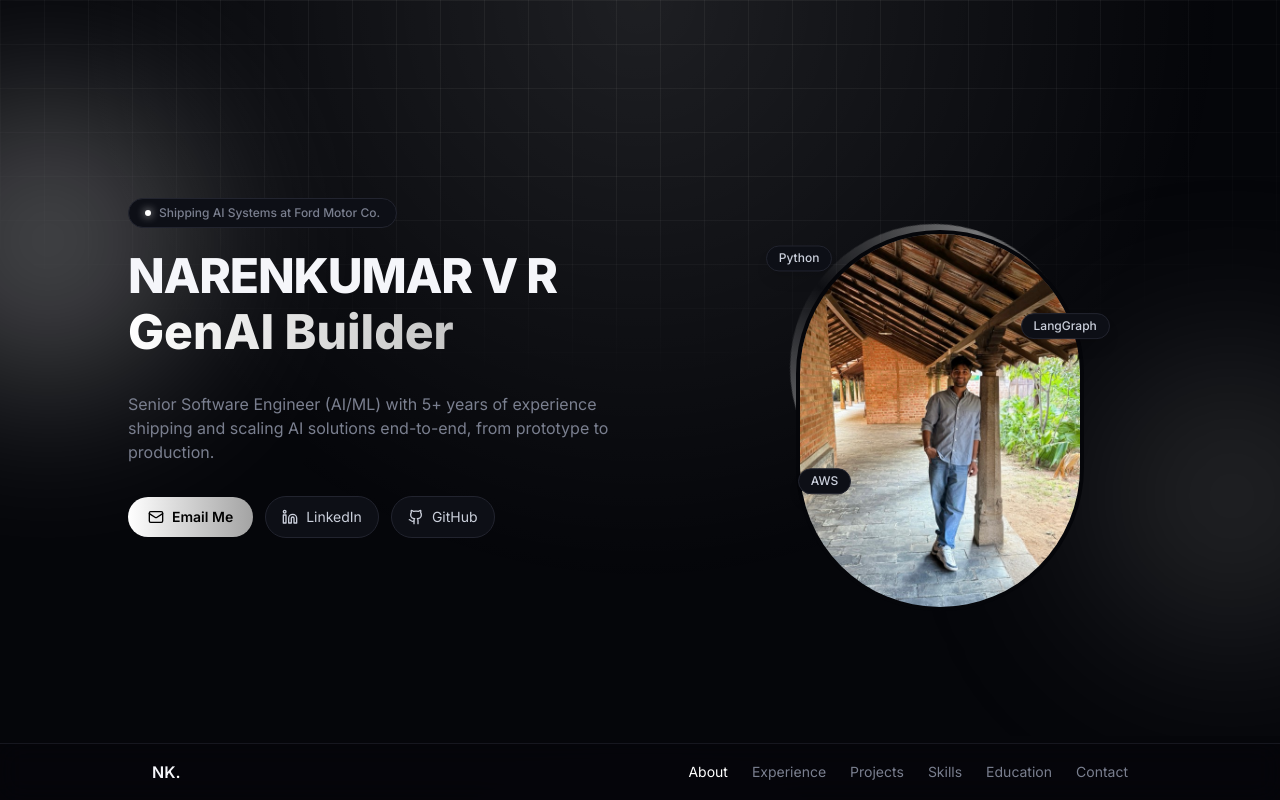
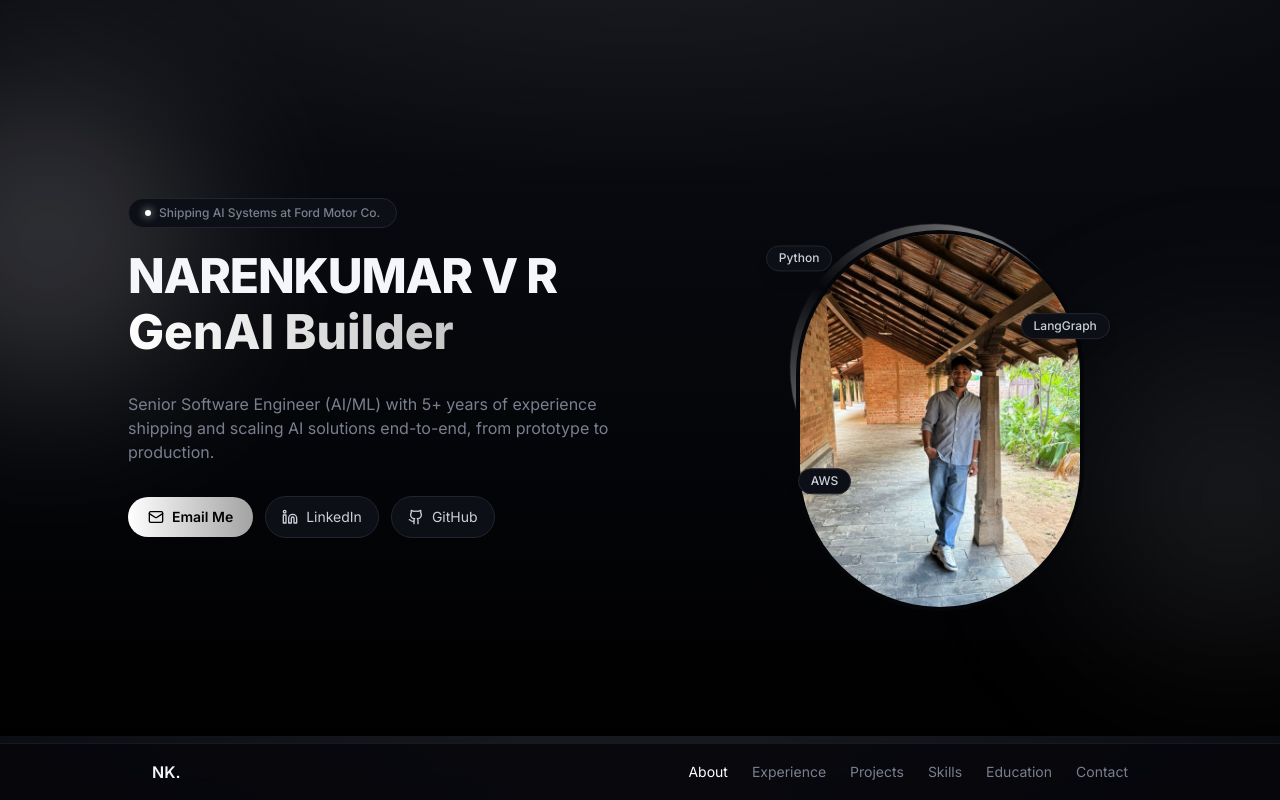
Before and after one commit to vrnarenkumar/know-naren, a React (Vite) app: page / in a window 1280 px wide. Built offline with nearby package versions, Linux system fonts and the light colour scheme.

Commit message:
style: replace grid pattern background with a smooth black gradient across all slides

```diff
--- a/src/App.tsx
+++ b/src/App.tsx
@@ -20,7 +20,7 @@ function App() {
 
         <section
           id="about"
-          className="relative flex min-h-[calc(100vh-4rem)] w-full snap-start snap-always flex-col justify-center overflow-hidden"
+          className="bg-hero-gradient relative flex min-h-[calc(100vh-4rem)] w-full snap-start snap-always flex-col justify-center overflow-hidden"
         >
           <motion.div
             animate={{ opacity: [0.3, 0.6, 0.3], scale: [1, 1.15, 1] }}
--- a/src/components/Footer.tsx
+++ b/src/components/Footer.tsx
@@ -8,7 +8,7 @@ export default function Footer() {
   return (
     <footer
       id="contact"
-      className="relative flex min-h-[calc(100vh-4rem)] w-full snap-start snap-always flex-col items-center justify-center overflow-hidden border-t border-border px-6 text-center"
+      className="bg-hero-gradient relative flex min-h-[calc(100vh-4rem)] w-full snap-start snap-always flex-col items-center justify-center overflow-hidden border-t border-border px-6 text-center"
     >
       <motion.div
         animate={{ opacity: [0.3, 0.6, 0.3], scale: [1, 1.15, 1] }}
--- a/src/components/Hero.tsx
+++ b/src/components/Hero.tsx
@@ -23,11 +23,10 @@ export default function Hero() {
   return (
     <section
       id="hero"
-      className="bg-glow relative flex min-h-[calc(100vh-4rem)] w-full snap-start snap-always items-center overflow-hidden px-6"
+      className="bg-hero-gradient relative flex min-h-[calc(100vh-4rem)] w-full snap-start snap-always items-center overflow-hidden px-6"
     >
-      <div className="bg-grid absolute inset-0" />
-      <div className="glow-orb -left-24 top-24 h-72 w-72 bg-accent/30" />
-      <div className="glow-orb -right-24 bottom-24 h-72 w-72 bg-accent-2/20" />
+      <div className="glow-orb -left-24 top-24 h-72 w-72 bg-accent/20" />
+      <div className="glow-orb -right-24 bottom-24 h-72 w-72 bg-accent-2/15" />
 
       <div className="relative mx-auto grid w-full max-w-5xl items-center gap-16 lg:grid-cols-[1.2fr_1fr]">
         <div className="text-center lg:text-left">
--- a/src/components/Section.tsx
+++ b/src/components/Section.tsx
@@ -14,7 +14,7 @@ export default function Section({ id, title, eyebrow, children, className = '' }
   return (
     <section
       id={id}
-      className="relative flex min-h-[calc(100vh-4rem)] w-full snap-start snap-always items-center overflow-hidden"
+      className="bg-hero-gradient relative flex min-h-[calc(100vh-4rem)] w-full snap-start snap-always items-center overflow-hidden"
     >
       <motion.div
         animate={{ opacity: [0.3, 0.6, 0.3], scale: [1, 1.15, 1] }}
--- a/src/index.css
+++ b/src/index.css
@@ -50,12 +50,10 @@
     background: radial-gradient(circle at 50% 0%, rgba(255, 255, 255, 0.1), transparent 60%);
   }
 
-  .bg-grid {
-    background-image:
-      linear-gradient(rgba(255, 255, 255, 0.05) 1px, transparent 1px),
-      linear-gradient(90deg, rgba(255, 255, 255, 0.05) 1px, transparent 1px);
-    background-size: 44px 44px;
-    mask-image: radial-gradient(ellipse 80% 60% at 50% 0%, black 40%, transparent 90%);
+  .bg-hero-gradient {
+    background:
+      radial-gradient(ellipse 90% 55% at 50% -10%, rgba(255, 255, 255, 0.07), transparent 65%),
+      linear-gradient(180deg, #0b0c12 0%, var(--color-bg) 55%, #000000 100%);
   }
 
   .glow-orb {
```
